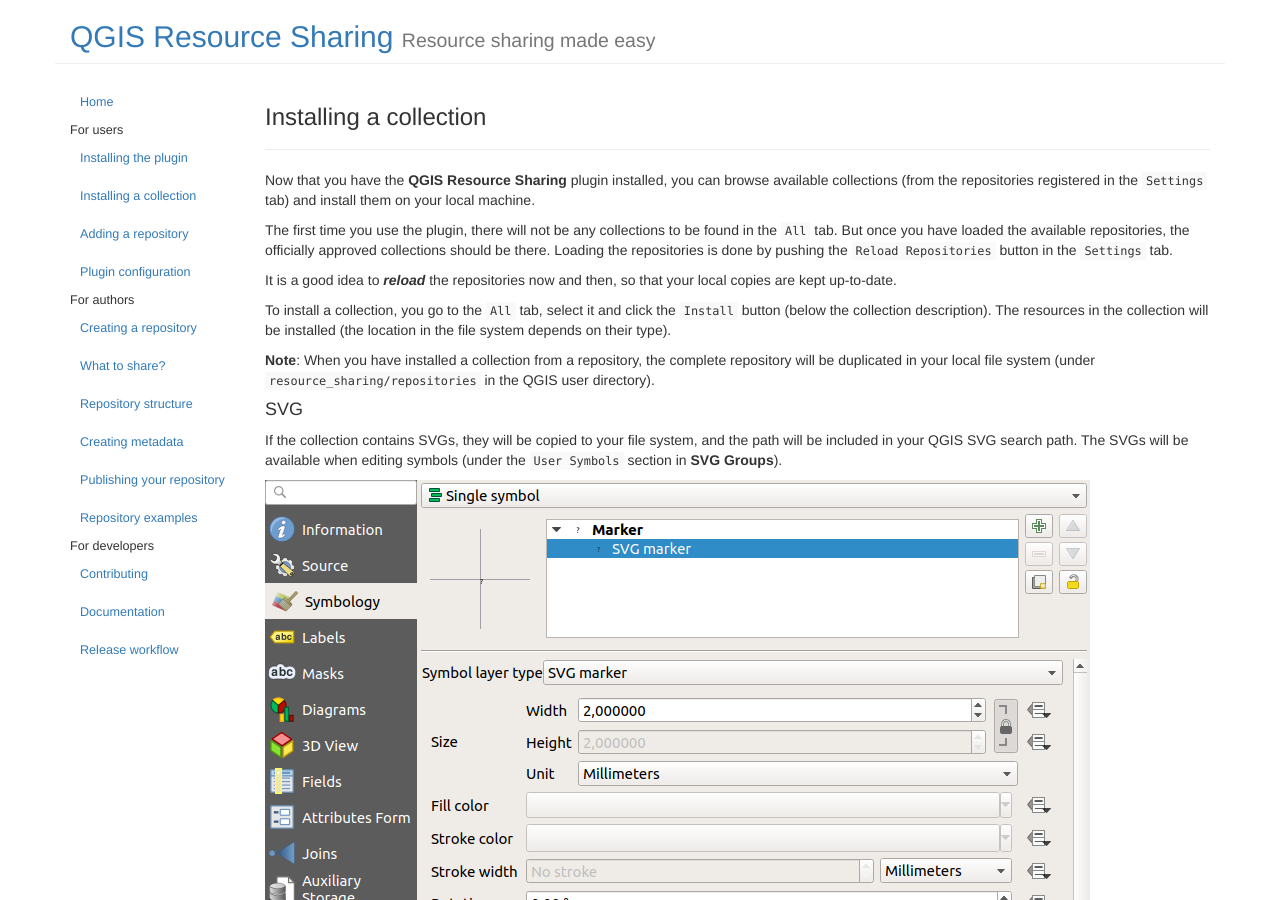
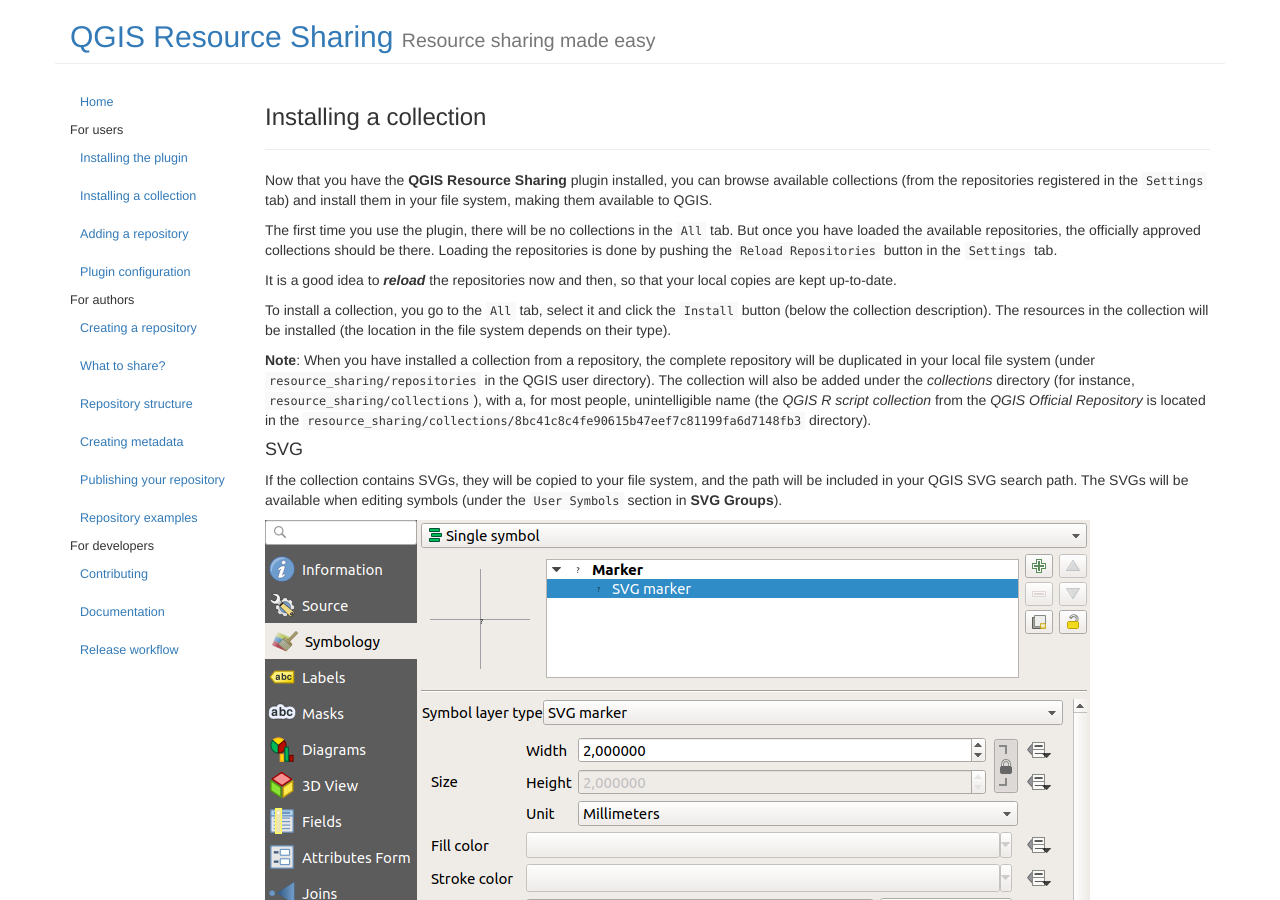
Before and after one commit to QGIS-Contribution/QGIS-ResourceSharing, a Jekyll site: the page built from _posts/2016-08-09-installing-collection.md, in a window 1280 px wide and 900 px high. Built offline with Jekyll 4.4.1, drawn with Linux system fonts in a browser that asks for light colours.

Commit message:
Some updates to the installing collections page, after the release of version 0.12.0

````diff
--- a/_posts/2016-08-09-installing-collection.md
+++ b/_posts/2016-08-09-installing-collection.md
@@ -7,11 +7,11 @@
 ---
 Now that you have the **QGIS Resource Sharing** plugin installed,
 you can browse available collections (from the repositories
-registered in the ```Settings``` tab) and install them on your
-local machine.
+registered in the ```Settings``` tab) and install them in your
+file system, making them available to QGIS.
 
-The first time you use the plugin, there will not be any
-collections to be found in the ``All`` tab.
+The first time you use the plugin, there will be no collections
+in the ``All`` tab.
 But once you have loaded the available repositories, the
 officially approved collections should be there.
 Loading the repositories is done by pushing the
@@ -29,8 +29,13 @@
 **Note**: When you have installed a collection from a repository,
 the complete repository will be duplicated in your local file
 system (under ``resource_sharing/repositories`` in the QGIS
-user directory).
-
+user directory). The collection will also be added under the
+*collections* directory (for instance,
+``resource_sharing/collections``), with a, for most people,
+unintelligible name (the *QGIS R script collection* from the
+*QGIS Official Repository* is located in the
+``resource_sharing/collections/8bc41c8c4fe90615b47eef7c81199fa6d7148fb3``
+directory).
 
 #### SVG
 If the collection contains SVGs, they will be copied to your file
````
